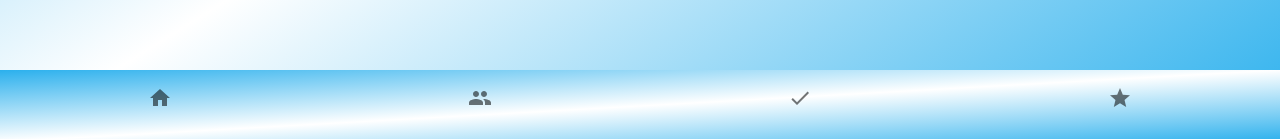
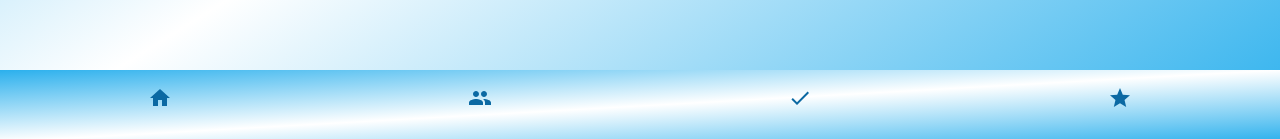
Before and after one commit to connka/accountabuddies, a React (Create React App) app: page /goals in a window 1280 px wide. Shown: the part 658-797 px from the top of the page. Built offline with nearby package versions, Linux system fonts and the light colour scheme.

Commit message:
color nav-bar icons

```diff
--- a/src/App.css
+++ b/src/App.css
@@ -51,6 +51,10 @@
   height: 2em;
 }
 
+#bottom-nav-icon {
+  color: #0b69a3;
+}
+
 #image {
   height: 100%;
   width: 100%;
--- a/src/components/bottomNavigation.js
+++ b/src/components/bottomNavigation.js
@@ -29,16 +29,16 @@ function SimpleBottomNavigation() {
       className={classes.root}
     >
       <NavLink to={'/dashboard'}>
-        <BottomNavigationAction label="Recent" icon={<RestoreIcon />} />
+        <BottomNavigationAction label="Recent" icon={<RestoreIcon />} id="bottom-nav-icon" />
       </NavLink>
       <NavLink to={'/buddies'}>
-        <BottomNavigationAction label="Buddies" icon={<BuddiesIcon />} />
+        <BottomNavigationAction label="Buddies" icon={<BuddiesIcon />} id="bottom-nav-icon" />
       </NavLink>
       <NavLink to={'/goals'}>
-        <BottomNavigationAction label="Goals" icon={<GoalsIcon />} />
+        <BottomNavigationAction label="Goals" icon={<GoalsIcon />} id="bottom-nav-icon" />
       </NavLink>
       <NavLink to={'/prizes'}>
-        <BottomNavigationAction label="Prizes" icon={<PrizesIcon />} />
+        <BottomNavigationAction label="Prizes" icon={<PrizesIcon />} id="bottom-nav-icon" />
       </NavLink>
     </BottomNavigation>
   );
```
